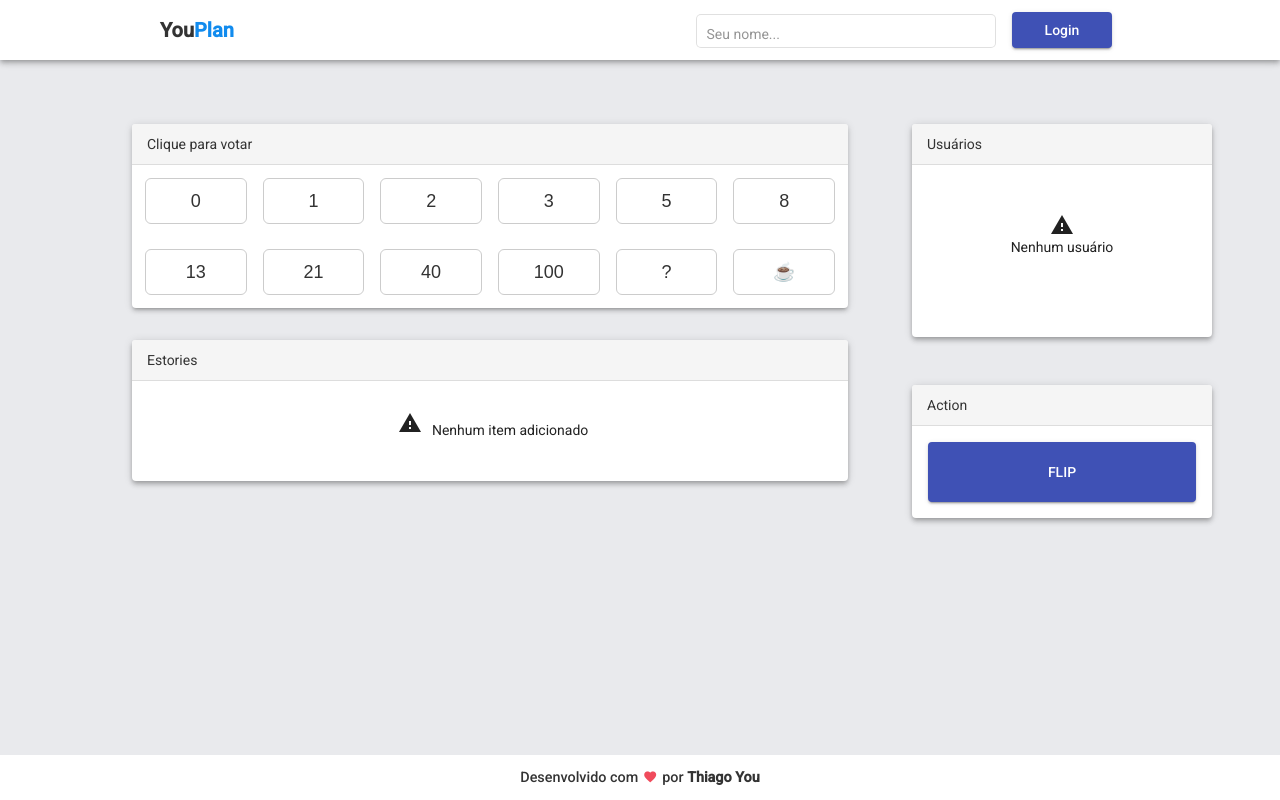
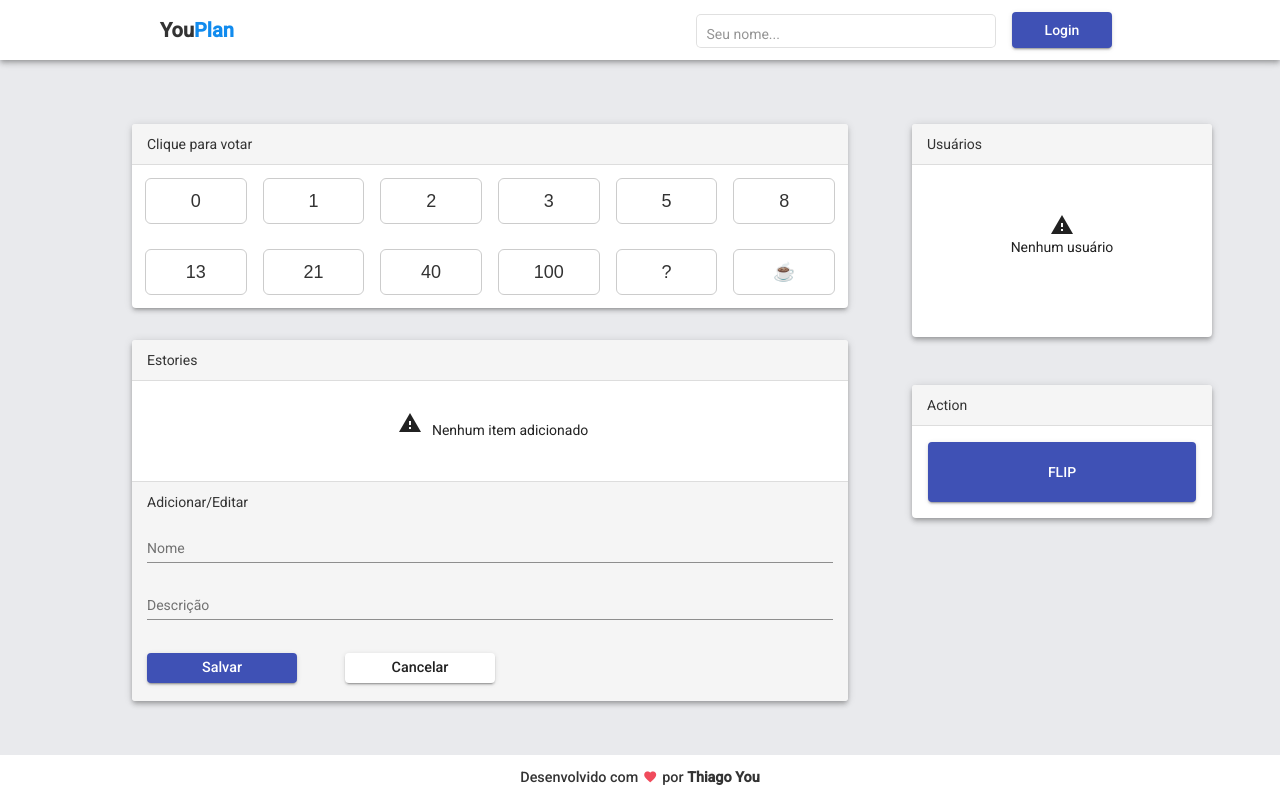
Before and after one commit to thiago-you/you-plan, an Angular app in the folder frontend/: page / in a window 1280 px wide. Built offline with nearby package versions, Linux system fonts and the light colour scheme.

Commit message:
adding initial form layout

```diff
--- a/frontend/src/app/components/story/story-list/story-list.component.html
+++ b/frontend/src/app/components/story/story-list/story-list.component.html
@@ -76,4 +76,25 @@
             </div>
         </ng-template>
     </div>
+    <div class="card-footer">
+        <p>
+            Adicionar/Editar
+        </p>
+        <form>
+            <mat-form-field>
+                <input matInput placeholder="Nome" name="name" [(ngModel)]="estorie.name">
+            </mat-form-field>
+            <mat-form-field>
+                <input matInput placeholder="Descrição" name="description" [(ngModel)]="estorie.description">
+            </mat-form-field>
+        </form>
+        <div>
+            <button mat-raised-button color="primary" (click)="saveItem()">
+                Salvar
+            </button>
+            <button mat-raised-button color="danger" (click)="resetItem()">
+                Cancelar
+            </button>
+        </div>
+    </div>
 </mat-card>
--- a/frontend/src/app/components/story/story-list/story-list.component.scss
+++ b/frontend/src/app/components/story/story-list/story-list.component.scss
@@ -5,7 +5,6 @@
     .card-header {
         background-color: #f5f5f5;
         color: #333;
-        border-color: #ddd;
         padding: 10px 15px;
         border-bottom: 1px solid #ddd;
         border-top-left-radius: 3px;
@@ -64,6 +63,7 @@
                 text-indent: 0.5rem;
                 padding-left: 15px;
                 padding-right: 15px;
+                overflow-y: auto;
 
                 li {
                     padding: 8px 5px;
@@ -105,4 +105,41 @@
             }
         }
     }
+
+    div.card-footer {
+        padding: 1rem;
+        background-color: #f5f5f5;
+        color: #333;
+        padding: 10px 15px;
+        border-top: 1px solid #ddd;
+        border-bottom-left-radius: 3px;
+        border-bottom-right-radius: 3px;
+
+        form {
+            display: flex;
+            flex-direction: column;
+
+            form {
+                .mat-form-field {
+                    margin: 0 2rem;
+                }
+            }
+        }
+        div {
+            display: flex;
+            align-items: end;
+            margin-top: 1rem;
+            margin-bottom: 0.5rem;
+
+            button {
+                width: 150px;
+                font-size: 0.9rem;
+                line-height: 30px;
+            }
+
+            button:first-child {
+                margin-right: 3rem;
+            }
+        }
+    }
 }
--- a/frontend/src/app/components/story/story-list/story-list.component.ts
+++ b/frontend/src/app/components/story/story-list/story-list.component.ts
@@ -15,6 +15,7 @@ export class StoryListComponent implements OnInit {
   user: User;
 
   items: any = [];
+  estorie: any = [];
 
   private plannigId: string;
 
```
